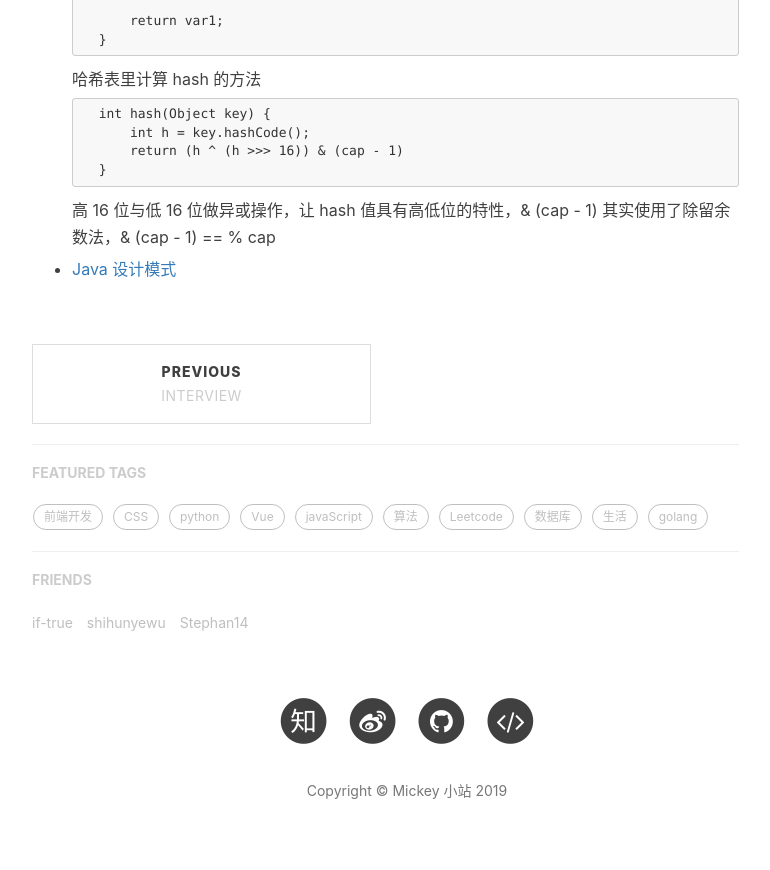
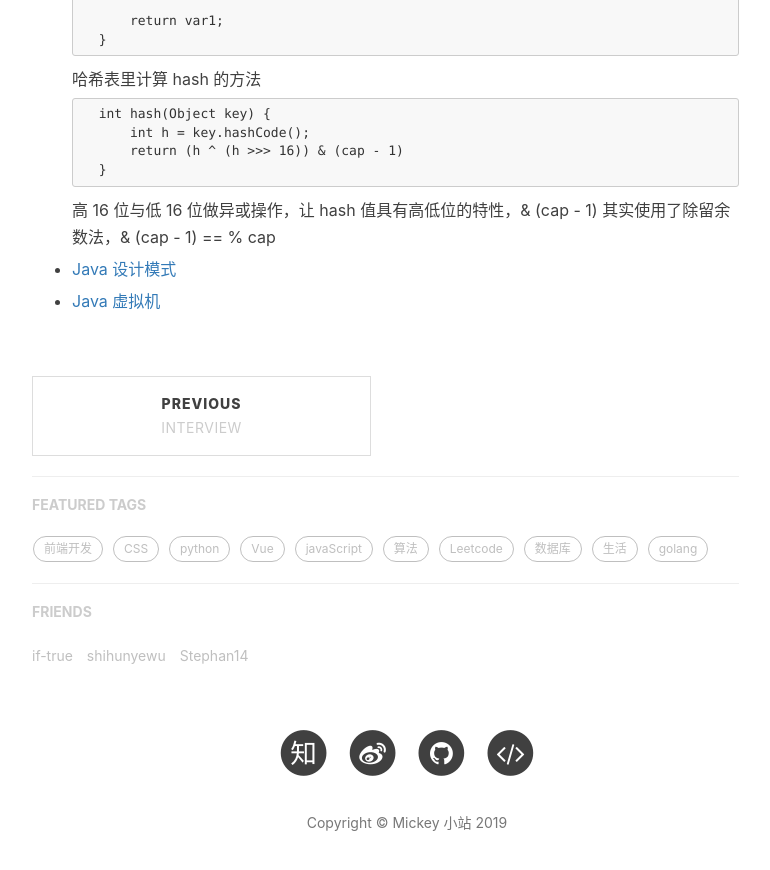
Before and after one commit to mickey0524/mickey0524.github.io, a Jekyll site: the page built from _posts/2019-03-21-begin-java.md, in a window 1280 px wide and 900 px high, scrolled down 7013 px. Shown: the top 870 px of the window, without its empty margins (233-1003 px from the left). Built offline with Jekyll 4.4.1, drawn with Linux system fonts in a browser that asks for light colours; nearby versions of some CDN libraries; comment, search, counter and statistics services are not loaded.

Commit message:
feat(java): update java

```diff
--- a/_posts/2019-03-21-begin-java.md
+++ b/_posts/2019-03-21-begin-java.md
@@ -381,3 +381,5 @@ tags:
 	高 16 位与低 16 位做异或操作，让 hash 值具有高低位的特性，& (cap - 1) 其实使用了除留余数法，& (cap - 1) == % cap
 
 * [Java 设计模式](https://github.com/CyC2018/CS-Notes/blob/master/docs/notes/%E8%AE%BE%E8%AE%A1%E6%A8%A1%E5%BC%8F.md#8-%E7%8A%B6%E6%80%81state)
+
+* [Java 虚拟机](https://github.com/CyC2018/CS-Notes/blob/master/docs/notes/Java%20%E8%99%9A%E6%8B%9F%E6%9C%BA.md#%E4%B8%89%E5%86%85%E5%AD%98%E5%88%86%E9%85%8D%E4%B8%8E%E5%9B%9E%E6%94%B6%E7%AD%96%E7%95%A5)
```
